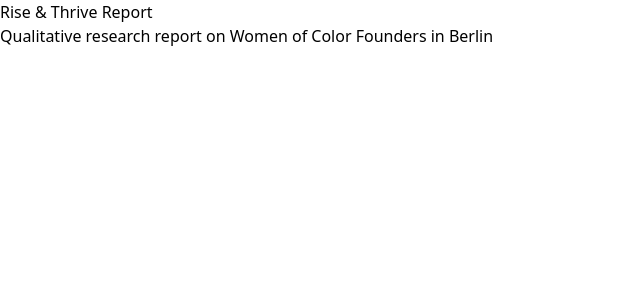
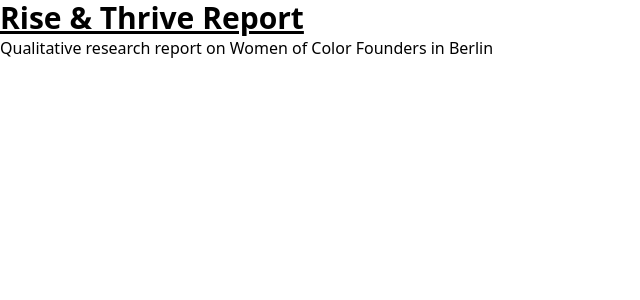
Before and after one commit to Founderland/Report, a Jekyll site: the page built from index.html, in a window 1280 px wide. Shown: the top 300 px of the page, without its empty margins (0-640 px from the left). Built offline with Jekyll 4.4.1, drawn with Linux system fonts in a browser that asks for light colours.

```diff
--- a/assets/styles/output.css
+++ b/assets/styles/output.css
@@ -550,3 +550,17 @@ video {
   --tw-backdrop-saturate:  ;
   --tw-backdrop-sepia:  ;
 }
+
+.text-3xl {
+  font-size: 1.875rem;
+  line-height: 2.25rem;
+}
+
+.font-bold {
+  font-weight: 700;
+}
+
+.underline {
+  -webkit-text-decoration-line: underline;
+          text-decoration-line: underline;
+}
--- a/tailwind.config.js
+++ b/tailwind.config.js
@@ -1,6 +1,9 @@
 /** @type {import('tailwindcss').Config} **/
 module.exports = {
-  content: ["./**/*.{html}"],
+  content: [
+    "./**/*.{html}",
+    "./index.html"
+  ],
   theme: {
     extend: {},
   },
```
